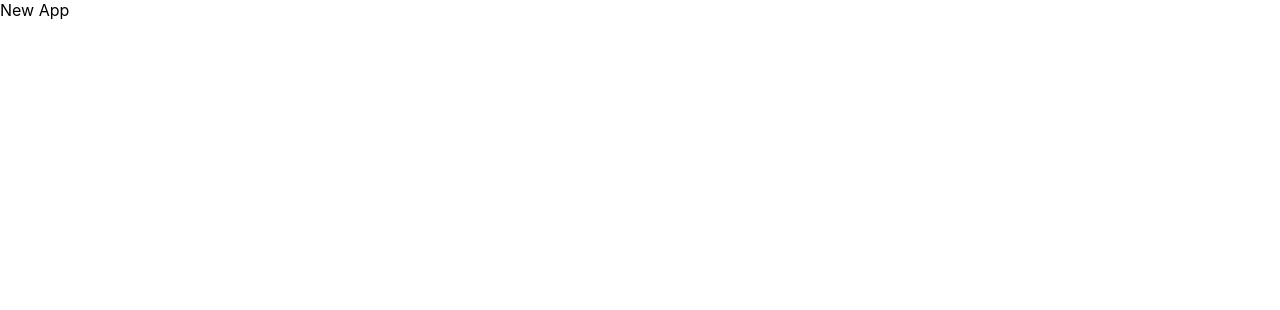
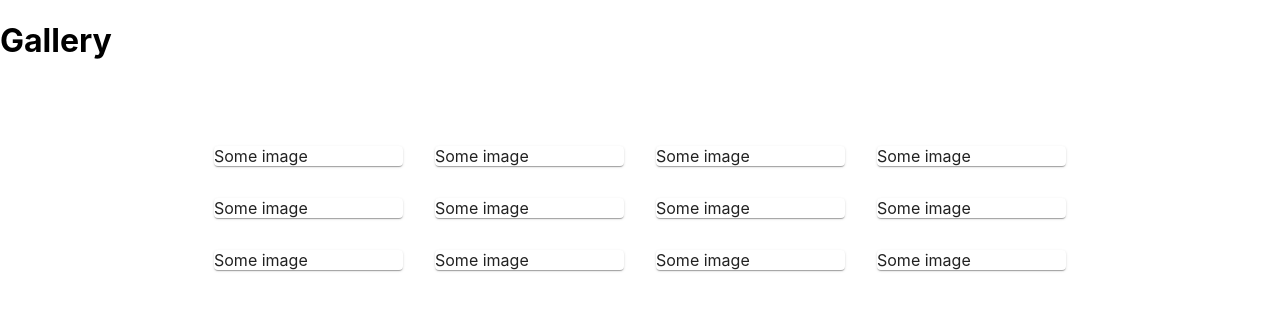
Before and after one commit to PavlikSedoy/images-test-app, a React (Create React App) app: page / in a window 1280 px wide. Shown: the top 310 px of the page. Built offline with nearby package versions, Linux system fonts and the light colour scheme.

Commit message:
Images grid

```diff
--- a/package.json
+++ b/package.json
@@ -3,6 +3,9 @@
   "version": "0.1.0",
   "private": true,
   "dependencies": {
+    "@emotion/react": "^11.5.0",
+    "@emotion/styled": "^11.3.0",
+    "@mui/material": "^5.0.4",
     "@testing-library/jest-dom": "^5.14.1",
     "@testing-library/react": "^11.2.7",
     "@testing-library/user-event": "^12.8.3",
--- a/src/App.js
+++ b/src/App.js
@@ -1,9 +1,26 @@
 import React from 'react'
 
+import Container from '@mui/material/Container'
+import Grid from '@mui/material/Grid'
+import Card from '@mui/material/Card'
+
 export default function App() {
+  const images = [1,2,3,4,5,6,7,8,9,10,11,12]
+
   return (
     <div>
-      New App
+      <h1>Gallery</h1>
+      <Container sx={{ py: 8 }} maxWidth="md">
+        <Grid container spacing={4}>
+          {images.map(image => (
+            <Grid item key={image} xs={12} sm={6} md={3}>
+              <Card sx={{ height: '100%', display: 'flex', flexDirection: 'column' }}>
+                Some image
+              </Card>
+            </Grid>
+          ))}
+        </Grid>
+      </Container>
     </div>
   )
 }
```
Also changed, not shown: 1 other file (tests, documents, lock files or other folders).
